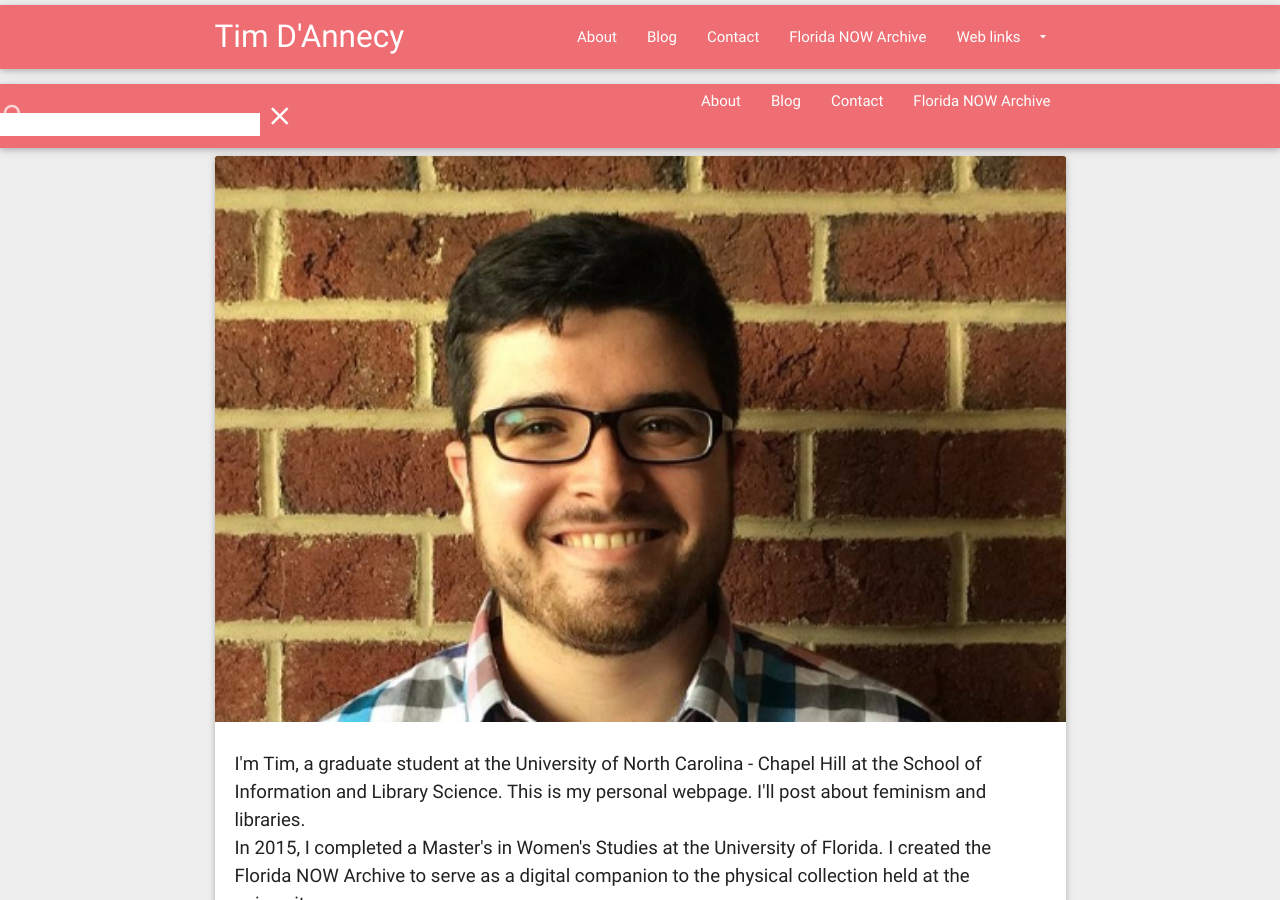
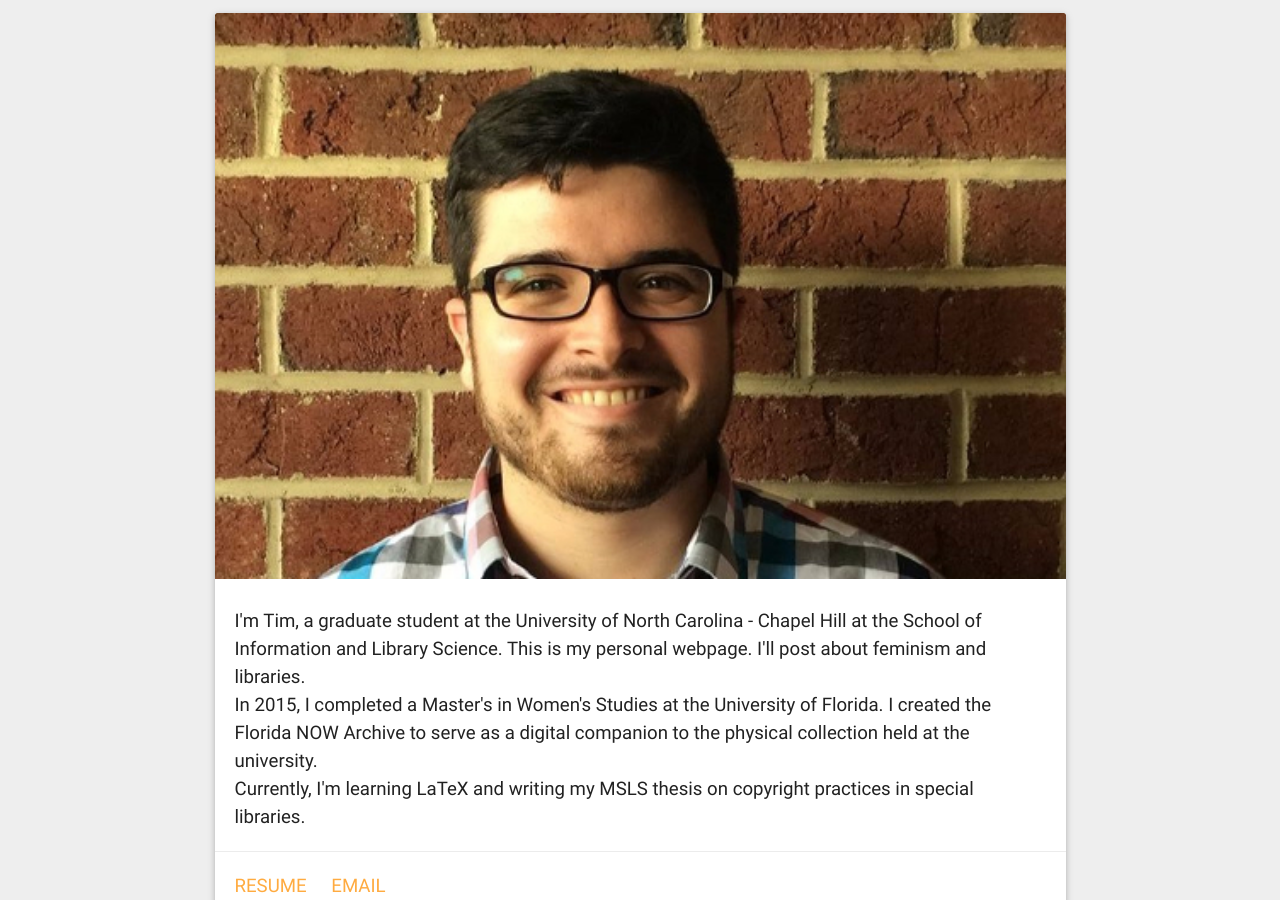
Before and after one commit to tdannecy/tdannecy.github.io, a Jekyll site: the page built from index.html, in a window 1280 px wide and 900 px high. Built offline with Jekyll 4.4.1, drawn with Linux system fonts in a browser that asks for light colours; nearby versions of some CDN libraries.

Commit message:
Anotha one

```diff
--- a/_includes/topnavbar.html
+++ b/_includes/topnavbar.html
@@ -4,7 +4,7 @@
   <li><a href="http://facebook.com/tdannecy">Facebook</a></li>
 </ul>
 
-<div class="navbar-fixed">
+<!-- <div class="navbar-fixed">
 	<nav class="top-nav">
 		<div class="container">
     <div class="navbar-wrapper">
@@ -38,4 +38,4 @@
         </div>
       </form>
     </div>
-  </nav>
+  </nav> -->
--- a/index.html
+++ b/index.html
@@ -5,7 +5,7 @@ title: Tim D'Annecy
 
 <div class="row">
     <div class="col s12">
-      <div class="card large">
+      <div class="card medium">
         <div class="card-image">
           <img src="/images/me500.jpg">
           <!-- <span class="card-title">Card Title</span> -->
```
